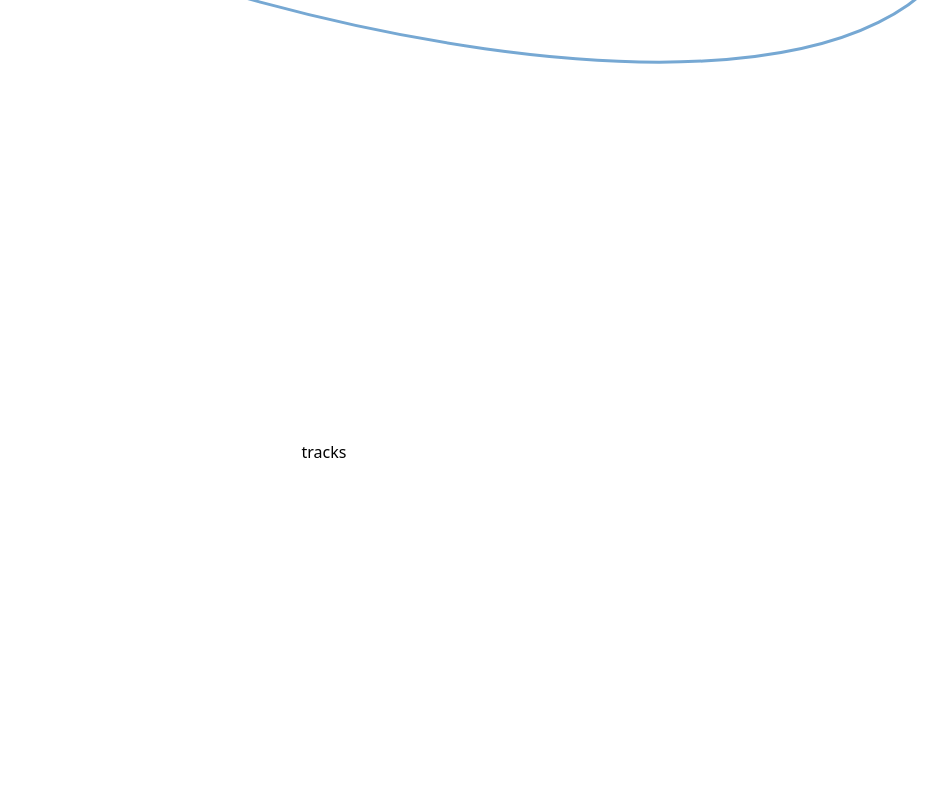
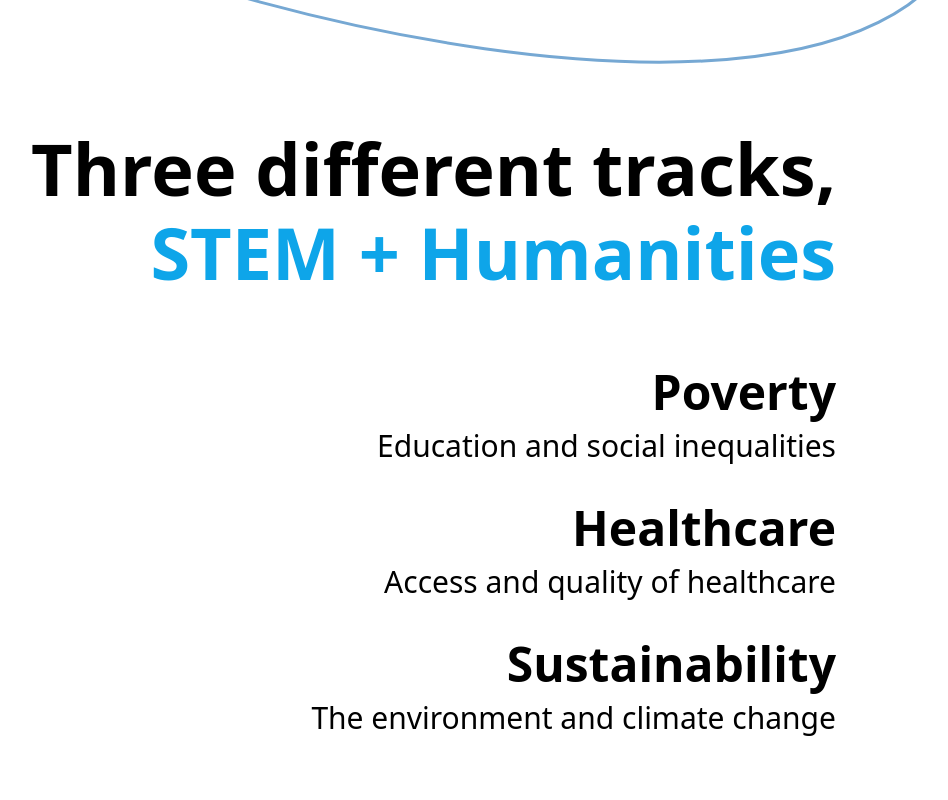
Before and after one commit to jerryq0101/BUILD-23-website, a Next.js app in the folder src/: page / in a window 1280 px wide. Shown: the part 1540-2340 px from the top of the page, without its empty margins (316-1264 px from the left). Built offline with nearby package versions, Linux system fonts and the light colour scheme.

Commit message:
tracks section

```diff
--- a/src/pages/index.js
+++ b/src/pages/index.js
@@ -49,8 +49,25 @@ export default function Home() {
           </p>
         </div>
       </div>
-      <div className="flex items-center justify-center h-screen pb-40">
-        tracks
+      <div className="h-screen pb-40 text-right mx-32">
+        <div className="text-7xl font-bold">
+          <p>Three different tracks,</p>
+          <p className="pt-3 text-sky-500">STEM + Humanities</p>
+        </div>
+        <div className="pt-20">
+          <div className="pb-10">
+            <p className="font-bold text-5xl">Poverty</p>
+            <p className="pt-3 text-3xl">Education and social inequalities</p>
+          </div>
+          <div className="pb-10">
+            <p className="font-bold text-5xl">Healthcare</p>
+            <p className="pt-3 text-3xl">Access and quality of healthcare</p>
+          </div>
+          <div className="pb-10">
+            <p className="font-bold text-5xl">Sustainability</p>
+            <p className="pt-3 text-3xl">The environment and climate change</p>
+          </div>
+        </div>
       </div>
       <div className="flex justify-center h-screen pb-40">
         <div>
```
